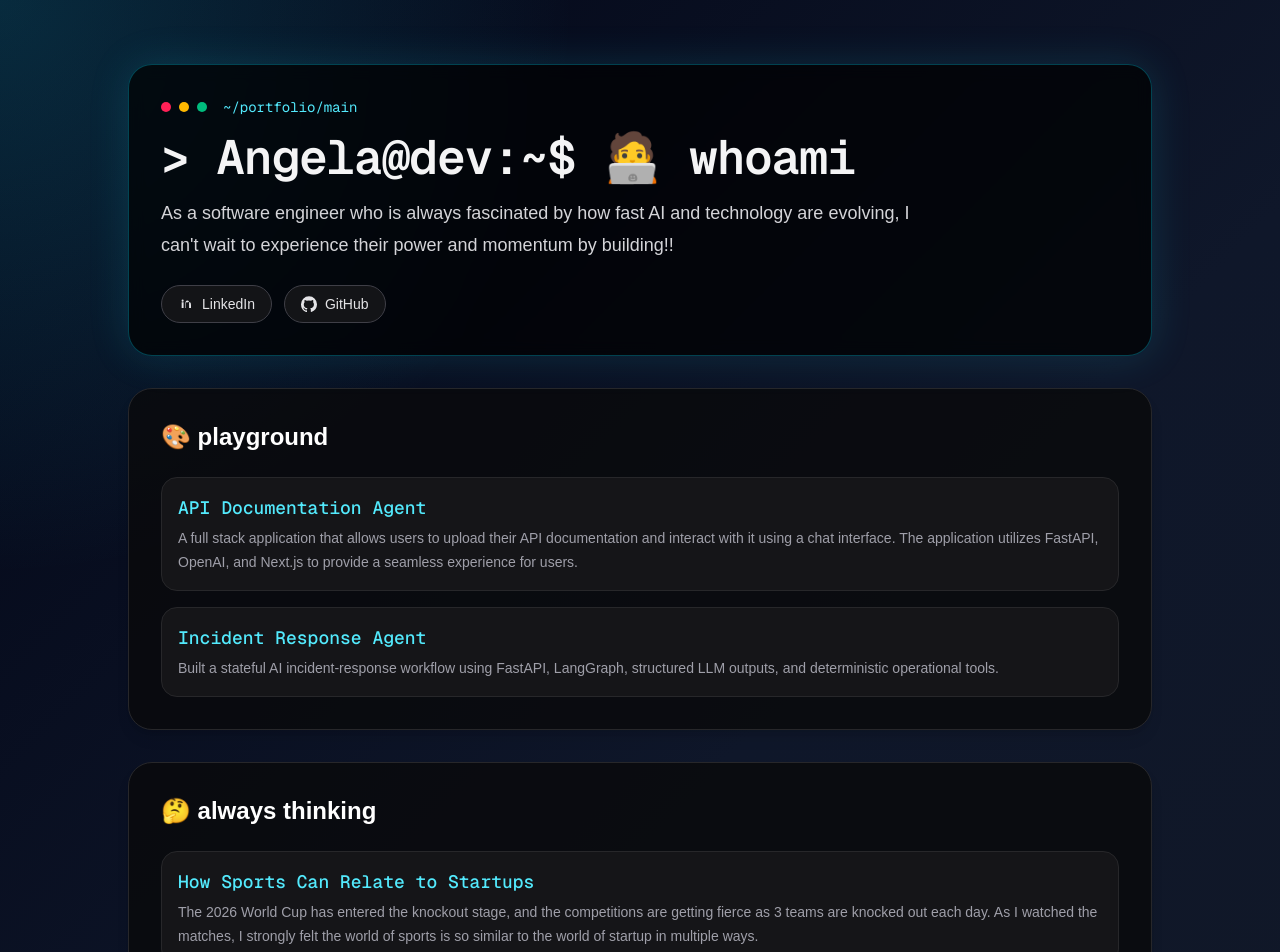
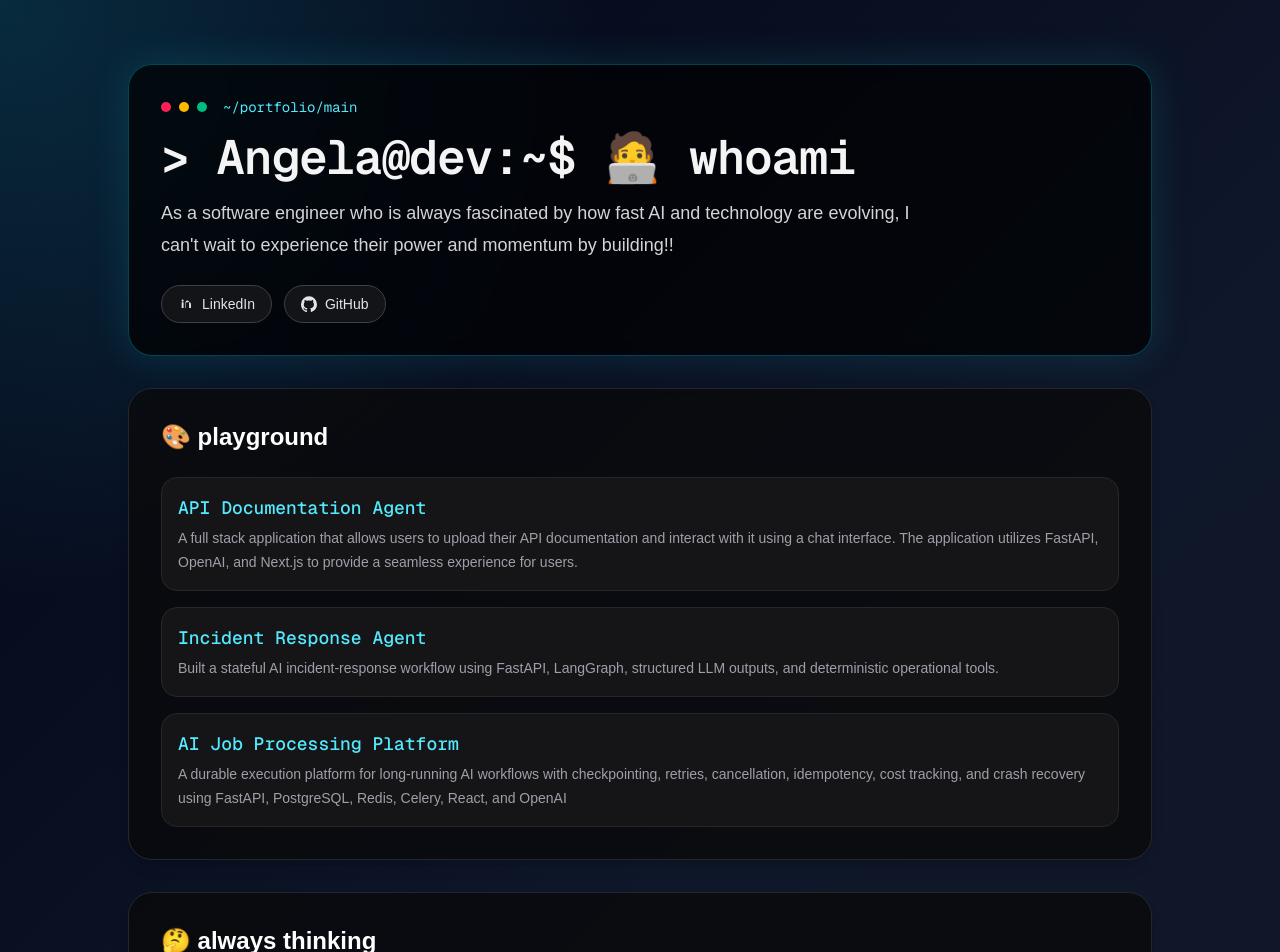
Before and after one commit to ZiqiYuanAngela/my-website, a Next.js app: page / in a window 1280 px wide. Shown: the top 952 px of the page. Built offline with nearby package versions, Linux system fonts and the light colour scheme.

Commit message:
add project

```diff
--- a/app/page.tsx
+++ b/app/page.tsx
@@ -8,6 +8,11 @@ const projects = [
     name: "Incident Response Agent",
     description: "Built a stateful AI incident-response workflow using FastAPI, LangGraph, structured LLM outputs, and deterministic operational tools.",
     github: "https://github.com/ZiqiYuanAngela/incident-response-agent"
+  },
+  {
+    name: "AI Job Processing Platform",
+    description: "A durable execution platform for long-running AI workflows with checkpointing, retries, cancellation, idempotency, cost tracking, and crash recovery using FastAPI, PostgreSQL, Redis, Celery, React, and OpenAI",
+    github: "https://github.com/ZiqiYuanAngela/ai-job-processing-platform"
   }
 ];
 
```
